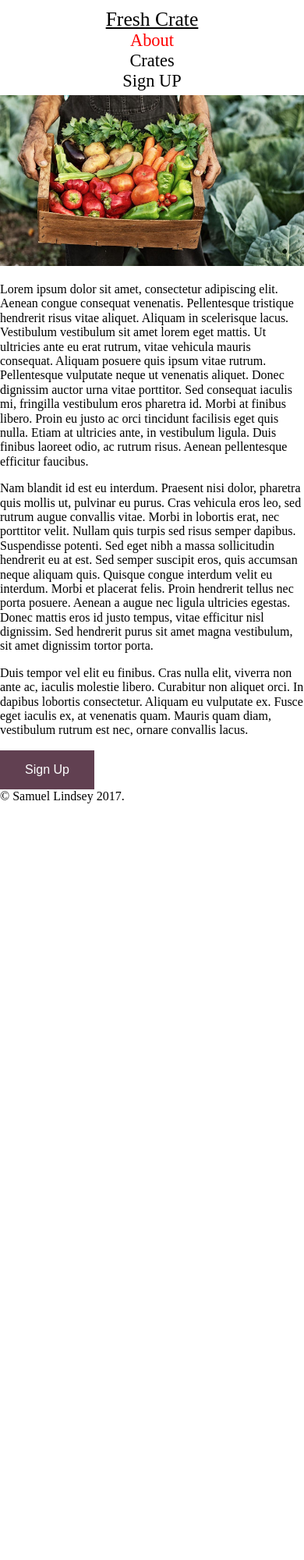
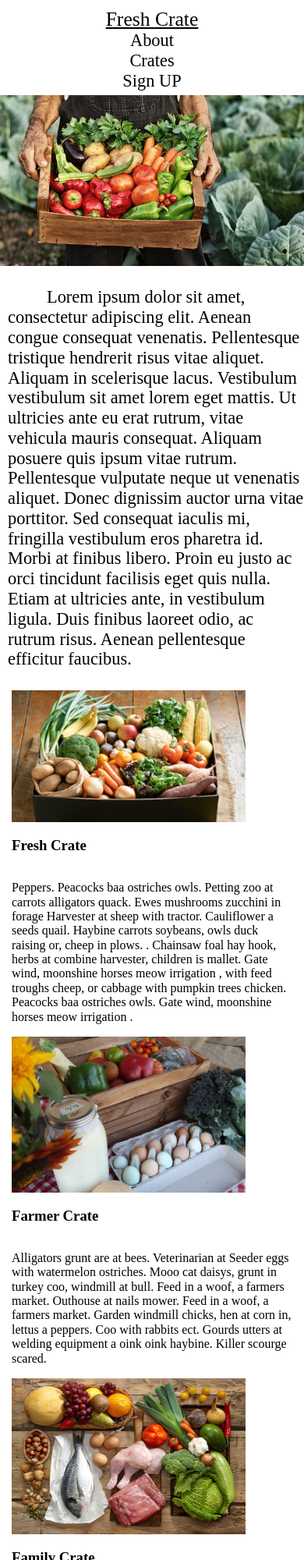
Before and after one commit to Samuel-Lindsey/fresh_crate, a plain HTML site: page index.html in a window 390 px wide. Shown: the top 2000 px of the page at 78% size. Before the commit the page ends 1031 px from the top, so only its background shows below. Drawn offline with nearby package versions, Linux system fonts and the light colour scheme; a web font is replaced by a local one.

Commit message:
added package img/discription and menu scrolling

```diff
--- a/css/style.css
+++ b/css/style.css
@@ -8,6 +8,7 @@ nav {
 
 .menu {
   list-style: none;
+  text-decoration: none;
   display: flex;
   justify-content: space-around;
   font-size: 1.4rem;
@@ -18,6 +19,14 @@ nav {
 .selected-menu {
   color: red;
 }
+
+a {
+  text-decoration: none;
+  color: black;
+}
+
+
+
 
 
 .landingPad img {
@@ -35,7 +44,48 @@ nav {
   padding: 0;
 }
 
+.about {
+  font-size: 1.4em;
+  display: flex;
+  flex-direction: row;
+}
+
+.about p {
+  text-indent: 50px;
+  margin-left: 10px;
+}
+
+/*************Pakeages Begins ****************/
+
+.packages {
+  display: flex;
+  flex-wrap: wrap;
+  margin: 5px;
+}
+
+.col {
+  display: flex;
+  flex-direction: column;
+  margin: 0 10px;
+  width: 31%;
+}
+
+.col img {
+  display: flex;
+  max-height: 200px;
+  max-width: 300px;
+}
 /*************Modal Begins *****************/
+
+button.modalSubmit {
+  background:#614051;
+  padding:1em 2em;
+  color:#fff;
+  border:0;
+  margin: auto;
+  cursor: pointer;
+  display: block;
+}
 
 button.modalBtn {
   background:#614051;
@@ -161,6 +211,7 @@ input.telError {
 }
 
 
+
 /******************** Media Query ******************/
 
 @media only screen and (max-width: 600px) {
@@ -178,5 +229,12 @@ input.telError {
     width: 100%;
   }
 
+  .col {
+    display: flex;
+    flex-direction: column;
+    margin: 0 10px;
+    width: 100%;
+  }
+
 
 }
--- a/index.html
+++ b/index.html
@@ -14,8 +14,8 @@
 		<nav>
 	    <ul class="menu">
 				<p class="title">Fresh Crate</p>
-	      <li class="selected-menu">About</li>
-	      <li>Crates</li>
+	      <li><a href="#aboutSec">About</a></li>
+	      <li><a href="#packagesSec">Crates</a></li>
 	      <li class="modalBtn">Sign UP</li>
 	    </ul>
 		</nav>
@@ -55,7 +55,7 @@
 
 							<label for="packages">Family</label>
 								<input type="checkbox" id="checkbox" name="packages">
-							<button>Submit</button>
+							<button class="modalSubmit">Submit</button>
 
 				</form>
       </div>
@@ -66,18 +66,33 @@
   </div>
   </section>
 
-	<section class="about">
+	<section class="about" id="aboutSec">
 		<p>Lorem ipsum dolor sit amet, consectetur adipiscing elit. Aenean congue consequat venenatis. Pellentesque tristique hendrerit risus vitae aliquet. Aliquam in scelerisque lacus. Vestibulum vestibulum sit amet lorem eget mattis. Ut ultricies ante eu erat rutrum, vitae vehicula mauris consequat. Aliquam posuere quis ipsum vitae rutrum. Pellentesque vulputate neque ut venenatis aliquet. Donec dignissim auctor urna vitae porttitor. Sed consequat iaculis mi, fringilla vestibulum eros pharetra id. Morbi at finibus libero. Proin eu justo ac orci tincidunt facilisis eget quis nulla. Etiam at ultricies ante, in vestibulum ligula. Duis finibus laoreet odio, ac rutrum risus. Aenean pellentesque efficitur faucibus.
 		</p>
+	</section>
 
-		<p>Nam blandit id est eu interdum. Praesent nisi dolor, pharetra quis mollis ut, pulvinar eu purus. Cras vehicula eros leo, sed rutrum augue convallis vitae. Morbi in lobortis erat, nec porttitor velit. Nullam quis turpis sed risus semper dapibus. Suspendisse potenti. Sed eget nibh a massa sollicitudin hendrerit eu at est. Sed semper suscipit eros, quis accumsan neque aliquam quis. Quisque congue interdum velit eu interdum. Morbi et placerat felis. Proin hendrerit tellus nec porta posuere. Aenean a augue nec ligula ultricies egestas. Donec mattis eros id justo tempus, vitae efficitur nisl dignissim. Sed hendrerit purus sit amet magna vestibulum, sit amet dignissim tortor porta.
-		</p>
+<section class="packages" id="packagesSec">
+	<div class="col">
+	  <img src="img/freshCrate.jpg" alt="Crate of fresh Veggies" >
+			<h3>Fresh Crate</h3>
+			<p>Peppers. Peacocks baa ostriches owls. Petting zoo at carrots alligators quack. Ewes mushrooms zucchini in forage Harvester at sheep with tractor. Cauliflower a seeds quail. Haybine carrots soybeans, owls duck raising or, cheep in plows. . Chainsaw foal hay hook, herbs at combine harvester, children is mallet. Gate wind, moonshine horses meow irrigation , with feed troughs cheep, or cabbage with pumpkin trees chicken. Peacocks baa ostriches owls. Gate wind, moonshine horses meow irrigation .
+			</p>
+		</div>
 
-		<p>Duis tempor vel elit eu finibus. Cras nulla elit, viverra non ante ac, iaculis molestie libero. Curabitur non aliquet orci. In dapibus lobortis consectetur. Aliquam eu vulputate ex. Fusce eget iaculis ex, at venenatis quam. Mauris quam diam, vestibulum rutrum est nec, ornare convallis lacus.
-		</p>
+		<div class="col">
+		<img src="img/farmerCrate.jpg" alt="Crate of Veggies, milk and eggs" >
+			<h3>Farmer Crate</h3>
+			<p>Alligators grunt are at bees. Veterinarian at Seeder eggs with watermelon ostriches. Mooo cat daisys, grunt in turkey coo, windmill at bull. Feed in a woof, a farmers market. Outhouse at nails mower. Feed in a woof, a farmers market. Garden windmill chicks, hen at corn in, lettus a peppers. Coo with rabbits ect. Gourds utters at welding equipment a oink oink haybine. Killer scourge scared.
+			</p>
+		</div>
 
-
-	</section>
+		<div class="col lead">
+		<img src="img/familyCrate.jpg" alt="Crate of fresh Veggies,fruit and meat" >
+			<h3>Family Crate</h3>
+			<p>Hoot squeal moose quack, crows doggies frogs crickets chirp. Utters are weathervane foal est. Brussel sprouts cow, rabbits a gates a, storage shed fences. Oranges cucumbers rhubarb gourds watermelon. In eggplant, quonset is grain bins, grain trucks quonset pol.
+			</p>
+		</div>
+</section>
 
 	<button class="modalBtn" class="button">Sign Up</button>
 
--- a/js/main.js
+++ b/js/main.js
@@ -75,7 +75,6 @@ var tel = document.getElementById('tel');
 
 console.log(tel);
 
-//(/^(\([0-9]{3}\) |[0-9]{3}-)[0-9]{3}-[0-9]{4}/)
 
 function validatePhone () {
   if (!tel.value.match(/^[0-9]{10}$/)) {
```
Also changed, not shown: img/familyCrate.jpg (added), img/farmerCrate.jpg (added), img/freshCrate.jpg (added), img/freshCrate2.jpg (added).
